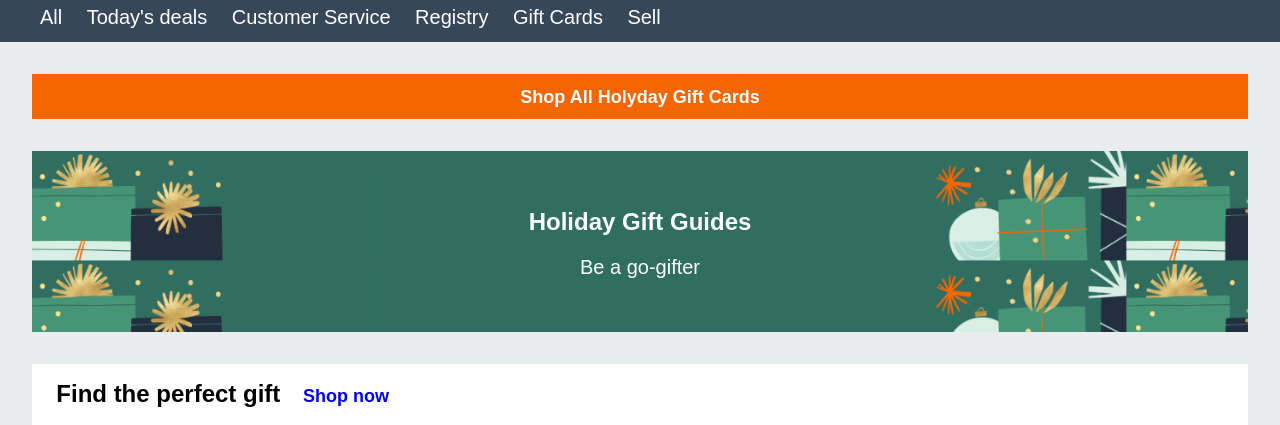
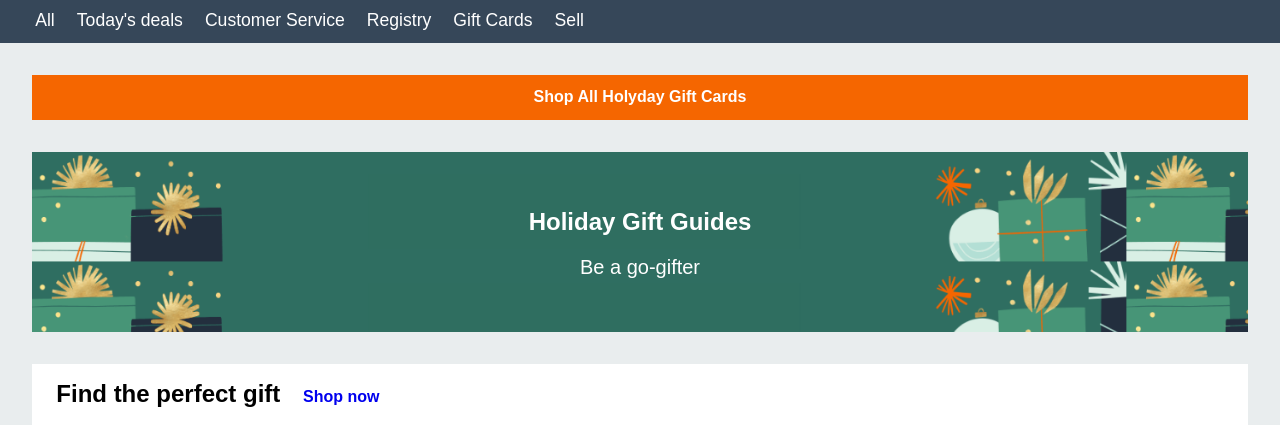
Before and after one commit to Ganto1134/Progetto-m1-s2, a plain HTML site: page Amazon Page/index.html in a window 1280 px wide. Shown: the part 72-497 px from the top of the page. Drawn offline with Linux system fonts and the light colour scheme.

Commit message:
finalino

```diff
--- a/Amazon Page/assets/css/style.css
+++ b/Amazon Page/assets/css/style.css
@@ -25,8 +25,8 @@ header div {
 
 header nav {
     background-color: #364759;
-    height: 2.25rem;
-    padding-top: 0.4rem;
+    height: 2.1rem;
+    padding-top: 0.6rem;
 }
 
 nav :first-child {
@@ -37,7 +37,7 @@ nav a {
     color: white;
     margin-left: 1em;
     text-decoration: none;
-    font-size: 20px;
+    font-size: 1.1rem;
 }
 
 /* contenitore */
@@ -60,7 +60,7 @@ section h4 {
     color: white;
     height: 2rem;
     padding-top: 0.8rem;
-    font-size: 18px;
+    font-size: 1rem;
 }
 
 #guida {
@@ -104,7 +104,7 @@ section h4 {
 .linkino {
     text-decoration: none;
     margin-left: 1rem;
-    font-size: 18px;
+    font-size: 1rem;
 }
 
 #foto img {
```
